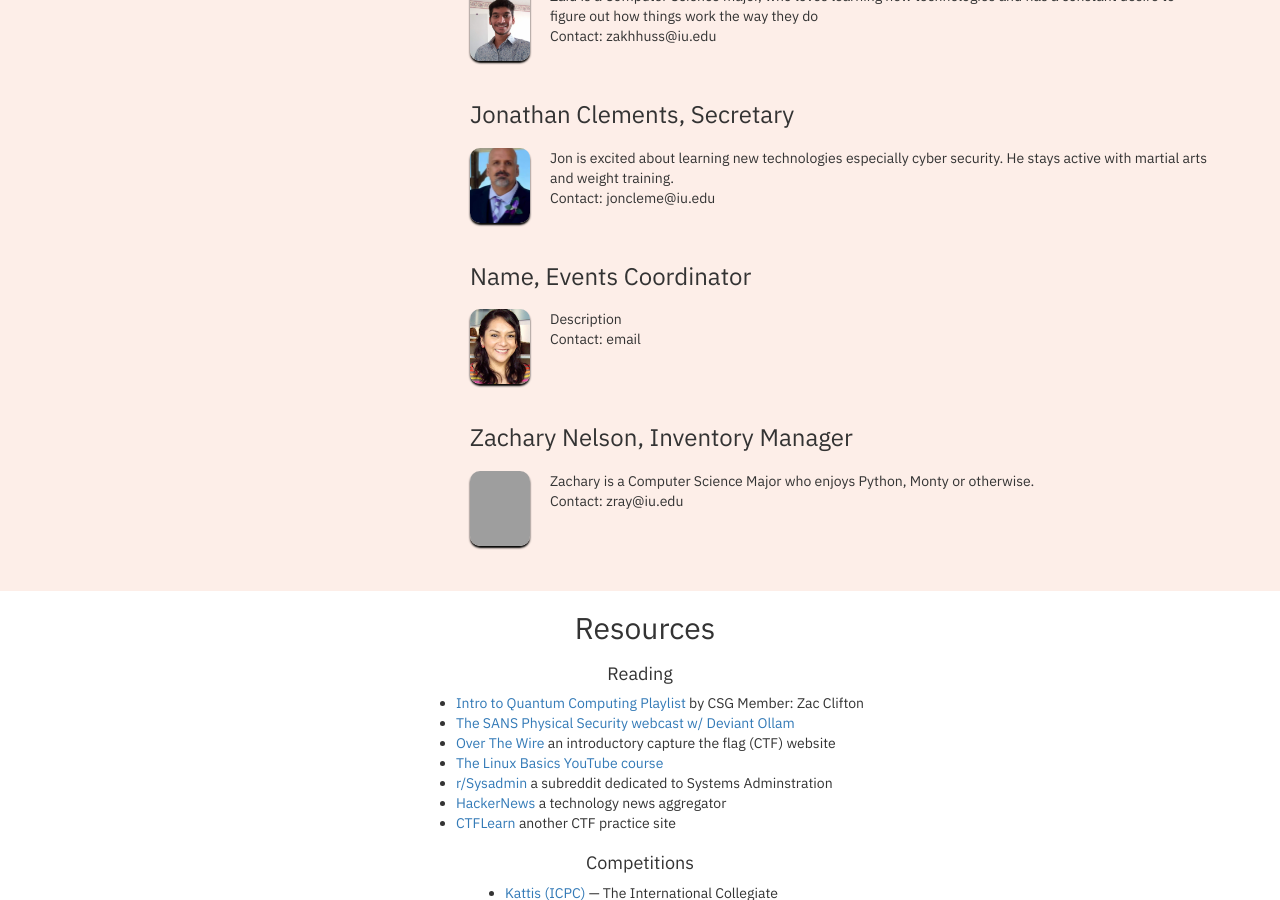
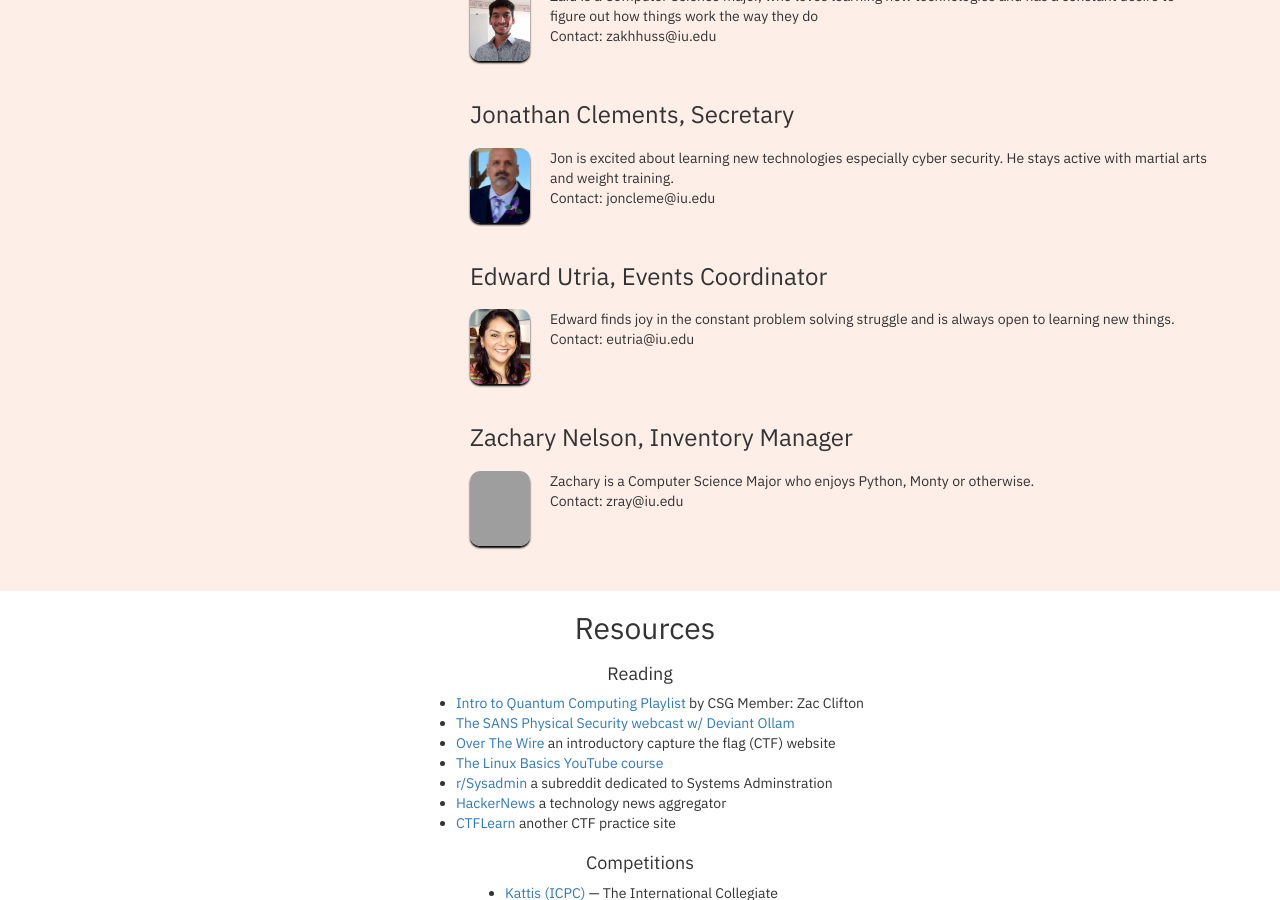
Before and after one commit to ius-csg/csghomepage, a Jekyll site: the page built from index.html, in a window 1280 px wide and 900 px high, scrolled down 2388 px. Built offline with Jekyll 4.4.1, drawn with Linux system fonts in a browser that asks for light colours; grey boxes are pictures that could not be loaded.

Commit message:
Update people.yml

```diff
--- a/_data/people.yml
+++ b/_data/people.yml
@@ -14,10 +14,10 @@
   description: "Jon is excited about learning new technologies especially cyber security. He stays active with martial arts and weight training."
   contact: "joncleme@iu.edu"
 
-- name: "Name"
+- name: "Edward Utria"
   occupation: "Events Coordinator"
-  description: "Description"
-  contact: "email"
+  description: "Edward finds joy in the constant problem solving struggle and is always open to learning new things."
+  contact: "eutria@iu.edu"
 
 - name: "Zachary Nelson"
   occupation: "Inventory Manager"
```
